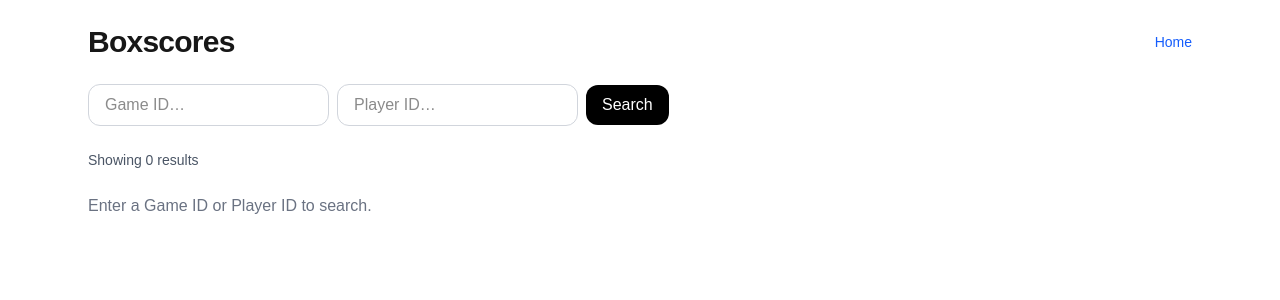
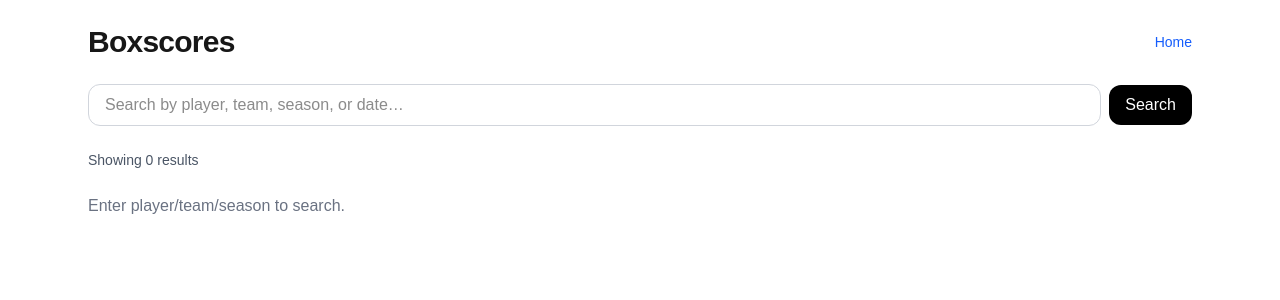
Before and after one commit to iammon/nba-project, a Next.js app: page /boxscores in a window 1280 px wide. Shown: the top 300 px of the page. Built offline with nearby package versions, Linux system fonts and the light colour scheme.

Commit message:
Fix boxscore lookup

```diff
--- a/src/app/boxscores/page.tsx
+++ b/src/app/boxscores/page.tsx
@@ -5,8 +5,7 @@ import { prisma } from "@/lib/prisma";
 import Link from "next/link";
 
 type SearchParams = {
-    game_id?: string;
-    player_id?: string;
+  q?: string;
 };
 
 export default async function BoxscorePage({
@@ -15,11 +14,10 @@ export default async function BoxscorePage({
   searchParams: Promise<SearchParams>;
 }) {
   const sp = await searchParams;
-  const gameId = (sp.game_id ?? "").trim() || null;
-  const playerId = (sp.player_id ?? "").trim() || null;
+  const q = (sp.q ?? "").trim() || null;
 
   const boxscores =
-      gameId || playerId
+    q
       ? await prisma.$queryRaw<{
           game_id: bigint;
           player_id: number;
@@ -42,22 +40,33 @@ export default async function BoxscorePage({
         SELECT
           b.game_id,
           b.player_id,
-          p.name as player_name,
-          b.team_id,
-          t.full_name as team_name,
-          b.pts, b.ast, b.reb,
+          p.name AS player_name,
+          t.full_name AS team_name,
+          t.abbreviation AS team_abbr,
+          g.season,
+          g.game_date,
+          b.pts, b.reb, b.ast,
           b.fgm, b.fga,
           b.fg3m, b.fg3a,
           b.ftm, b.fta,
           b.stl, b.blk, b.tov
         FROM boxscores b
-        LEFT JOIN players p ON b.player_id = p.id
+        INNER JOIN players p ON b.player_id = p.id
+        INNER JOIN games g ON b.game_id = g.id
         LEFT JOIN teams t ON b.team_id = t.id
         WHERE
-          ${gameId ? `b.game_id = ${gameId}` : '1=1'}
-          ${playerId ? `AND b.player_id = ${playerId}` : ''}
-          ORDER BY b.game_id DESC, b.pts DESC
-          LIMIT 100
+          p.name ILIKE ${`%${q}%`} OR
+          t.full_name ILIKE ${`%${q}%`} OR
+          t.abbreviation ILIKE ${`%${q}%`} OR
+          t.city ILIKE ${`%${q}%`} OR
+          t.nickname ILIKE ${`%${q}%`} OR
+          CAST(g.season AS TEXT) ILIKE ${`%${q}%`} OR
+          CAST(g.game_date AS TEXT) ILIKE ${`%${q}%`} OR
+          CAST(b.pts AS TEXT) ILIKE ${`%${q}%`} OR
+          CAST(b.ast AS TEXT) ILIKE ${`%${q}%`} OR
+          CAST(b.reb AS TEXT) ILIKE ${`%${q}%`}
+        ORDER BY g.game_date DESC, p.name ASC
+        LIMIT 200
       `
     : [];  // No query => show nothing
 
@@ -67,57 +76,66 @@ export default async function BoxscorePage({
         <h1 className="text-2xl sm:text-3xl font-bold tracking-tight">Boxscores</h1>
         <Link href="/" className="text-sm text-blue-600 hover:underline">Home</Link>
       </header>
-
-      <form className="flex flex-col sm:flex-row items-start sm:items-center gap-2" action="/boxscores" method="get">
+      <form className="flex items-center gap-2" action="/boxscores" method="get">
         <input
           type="text"
-          name="game_id"
-          defaultValue={gameId ?? ""}
-          placeholder="Game ID…"
-          className="w-full sm:w-auto rounded-xl border border-gray-300 px-4 py-2 outline-none focus:ring-2 focus:ring-blue-500"
-        />
-        <input
-          type="text"
-          name="player_id"
-          defaultValue={playerId ?? ""}
-          placeholder="Player ID…"
-          className="w-full sm:w-auto rounded-xl border border-gray-300 px-4 py-2 outline-none focus:ring-2 focus:ring-blue-500"
+          name="q"
+          defaultValue={q ?? ""}
+          placeholder="Search by player, team, season, or date…"
+          className="w-full rounded-xl border border-gray-300 px-4 py-2 outline-none focus:ring-2 focus:ring-blue-500"
         />
         <button type="submit" className="rounded-xl px-4 py-2 bg-black text-white hover:bg-gray-800">
           Search
         </button>
       </form>
-
       <div className="text-sm text-gray-600">
-        Showing <span className="font-medium">{boxscores.length}</span> result{boxscores.length === 1 ? "" : "s"}
-        {(gameId || playerId) && (
+        Showing <span className="font-medium">{boxscores.length}</span> result
+        {boxscores.length === 1 ? "" : "s"}
+        {q && (
           <>
             {" for "}
-            {gameId && <span className="font-mono bg-gray-100 px-1 py-0.5 rounded">Game: {gameId}</span>}
-            {gameId && playerId && " & "}
-            {playerId && <span className="font-mono bg-gray-100 px-1 py-0.5 rounded">Player: {playerId}</span>}
+            <span className="font-mono bg-gray-100 px-1 py-0.5 rounded">
+              {q}
+            </span>
           </>
         )}
       </div>
-
-      {boxscores.length === 0 && (gameId || playerId) ? (
+      {boxscores.length === 0 ? (
+        q ? (
           <div className="text-gray-500">No boxscores found.</div>
-      ) : boxscores.length === 0 ? (
-        <div className="text-gray-500">Enter a Game ID or Player ID to search.</div>
+        ) : (
+          <div className="text-gray-500">Enter player/team/season to search.</div>
+        )
       ) : (
         <div className="overflow-x-auto">
           <div className="grid gap-3">
-            {boxscores.map((box, idx) => (
-              <div key={idx} className="rounded-2xl border border-gray-200 p-4 shadow-sm hover:shadow transition">
+            {boxscores.map((box, idx) => {
+              const gameDate = new Date(box.game_date).toLocaleDateString("en-US", {
+                year: "numeric",
+                month: "short",
+                day: "numeric",
+              });
+
+              return (
+                <div
+                  key={idx}
+                  className="rounded-2xl border border-gray-200 p-4 shadow-sm hover:shadow transition"
+                >
                   <div className="flex flex-col sm:flex-row sm:items-center sm:justify-between gap-3">
+
+                    {/* PLAYER + INFO */}
                     <div className="space-y-1">
-                    <div className="text-base sm:text-lg font-semibold">{box.player_name}</div>
+                      <div className="text-base sm:text-lg font-semibold">
+                        {box.player_name}
+                      </div>
                       <div className="text-xs text-gray-500 space-x-3">
-                      <span>Game: {box.game_id.toString()}</span>
-                      <span>Team: {box.team_name || box.team_id}</span>
+                        <span>{gameDate}</span>
+                        <span>Season {box.season}</span>
+                        <span>Team: {box.team_name ?? box.team_abbr ?? "Unknown"}</span>
                       </div>
                     </div>
 
+                    {/* MAIN STATS */}
                     <div className="grid grid-cols-4 sm:grid-cols-6 gap-3 text-center">
                       <div>
                         <div className="text-xs text-gray-500">PTS</div>
@@ -145,6 +163,7 @@ export default async function BoxscorePage({
                       </div>
                     </div>
 
+                    {/* SECONDARY STATS */}
                     <div className="grid grid-cols-3 gap-3 text-center sm:border-l sm:pl-4">
                       <div>
                         <div className="text-xs text-gray-500">STL</div>
@@ -159,9 +178,11 @@ export default async function BoxscorePage({
                         <div className="font-medium">{box.tov ?? 0}</div>
                       </div>
                     </div>
+
                   </div>
                 </div>
-            ))}
+              );
+            })}
           </div>
         </div>
       )}
--- a/src/app/games/page.tsx
+++ b/src/app/games/page.tsx
@@ -47,13 +47,13 @@ export default async function GamesPage({
             LEFT JOIN teams ht ON g.home_team_id = ht.id
             LEFT JOIN teams vt ON g.visitor_team_id = vt.id
             WHERE
-                ht.city ILIKE '%' || ${q} || '%'
-                OR ht.nickname ILIKE '%' || ${q} || '%'
-                OR ht.abbreviation ILIKE '%' || ${q} || '%'
-                OR vt.city ILIKE '%' || ${q} || '%'
-                OR vt.nickname ILIKE '%' || ${q} || '%'
-                OR vt.abbreviation ILIKE '%' || ${q} || '%'
-                OR CAST(g.season AS TEXT) ILIKE '%' || ${q} || '%'
+              ht.city ILIKE ${`%${q}%`}
+              OR ht.nickname ILIKE ${`%${q}%`}
+              OR ht.abbreviation ILIKE ${`%${q}%`}
+              OR vt.city ILIKE ${`%${q}%`}
+              OR vt.nickname ILIKE ${`%${q}%`}
+              OR vt.abbreviation ILIKE ${`%${q}%`}
+              OR CAST(g.season AS TEXT) ILIKE ${`%${q}%`}
             ORDER BY g.game_date DESC, g.id DESC
             LIMIT 100
           `
```
Lines whose indentation alone changed are shown as unchanged.
